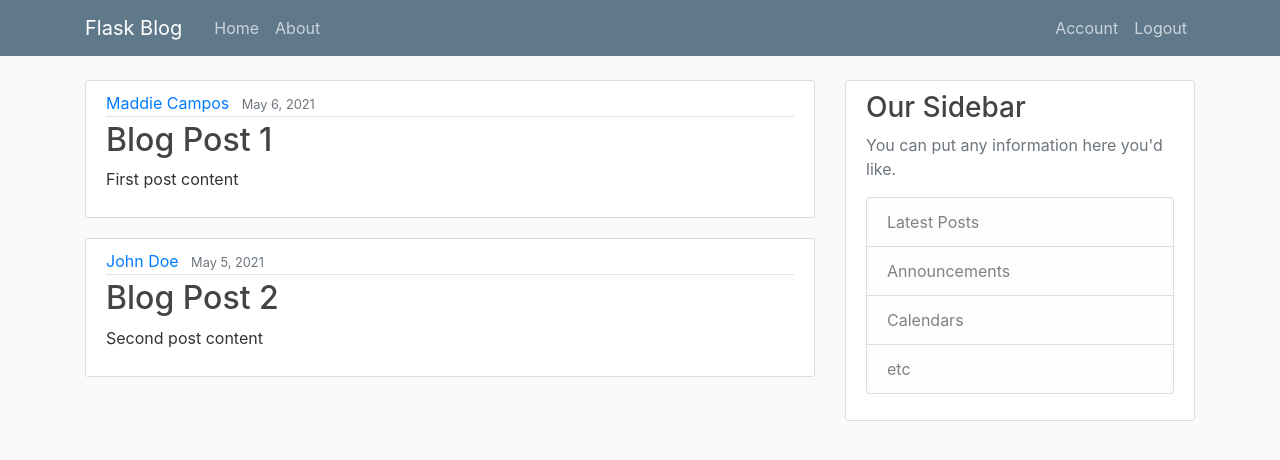
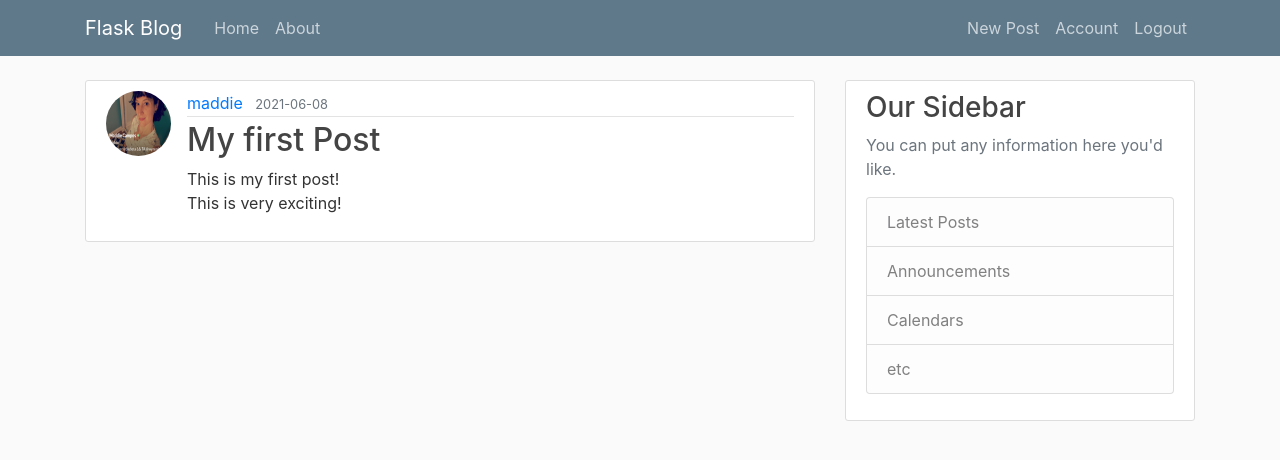
Before and after one commit to Madelene/flask-blog, a Flask app: page / in a window 1280 px wide. Shown: the top 460 px of the page. Run offline with Flask 2, Linux system fonts and the light colour scheme; a user stored in the database is signed in; data comes from the database, SQL or seed files in the repository; both versions use the stored data as it was after the commit; some libraries are stand-ins or nearby versions.

Commit message:
Creates new posts

```diff
--- a/flaskblog/routes.py
+++ b/flaskblog/routes.py
@@ -3,30 +3,15 @@ import secrets
 from PIL import Image
 from flask import flash, redirect, render_template, url_for, request
 from flaskblog import app, db, bcrypt
-from flaskblog.forms import LoginForm, RegistrationForm, UpdateAccountForm
+from flaskblog.forms import LoginForm, RegistrationForm, UpdateAccountForm, PostForm
 from flaskblog.models import Post, User
 from flask_login import login_user, current_user, logout_user, login_required
-
-
-posts = [
-    {
-        'author': 'Maddie Campos',
-        'title': 'Blog Post 1',
-        'content': 'First post content',
-        'date_posted': 'May 6, 2021'
-    },
-    {
-        'author': 'John Doe',
-        'title': 'Blog Post 2',
-        'content': 'Second post content',
-        'date_posted': 'May 5, 2021'
-    }
-]
 
 
 @app.route('/')
 @app.route('/home')
 def home():
+    posts = Post.query.all()
     return render_template('home.html', posts=posts)
 
 
@@ -107,3 +92,17 @@ def account():
     image_file = url_for('static', filename='profile_pics/' + current_user.image_file)
     return render_template('account.html', title='Account',
                            image_file=image_file, form=form)
+
+
+@app.route('/post/new', methods=['GET', 'POST'])
+@login_required
+def new_post():
+    form = PostForm()
+    if form.validate_on_submit():
+        post = Post(title=form.title.data, content=form.content.data,
+                    author=current_user)
+        db.session.add(post)
+        db.session.commit()
+        flash('Your post has been created!', 'success')
+        return redirect(url_for('home'))
+    return render_template('create_post.html', title='New Post', form=form)
--- a/flaskblog/templates/home.html
+++ b/flaskblog/templates/home.html
@@ -2,10 +2,11 @@
 {% block content %}
     {% for post in posts %}
         <article class="media content-section">
+          <img class="rounded-circle article-img" src="{{ url_for('static', filename='profile_pics/' + post.author.image_file)}}">
           <div class="media-body">
             <div class="article-metadata">
-              <a class="mr-2" href="#">{{ post.author }}</a>
-              <small class="text-muted">{{ post.date_posted }}</small>
+              <a class="mr-2" href="#">{{ post.author.username }}</a>
+              <small class="text-muted">{{ post.date_posted.strftime('%Y-%m-%d') }}</small>
             </div>
             <h2><a class="article-title" href="#">{{ post.title }}</a></h2>
             <p class="article-content">{{ post.content }}</p>
--- a/flaskblog/templates/layout.html
+++ b/flaskblog/templates/layout.html
@@ -34,6 +34,7 @@
             <!-- Navbar Right Side -->
             <div class="navbar-nav">
               {% if current_user.is_authenticated %}
+                <a class="nav-item nav-link" href="{{ url_for('new_post') }}">New Post</a>
                 <a class="nav-item nav-link" href="{{ url_for('account') }}">Account</a>
                 <a class="nav-item nav-link" href="{{ url_for('logout') }}">Logout</a>
               {% else %}
```
Also changed, not shown: flaskblog/forms.py (+7 -1 lines), flaskblog/templates/create_post.html (added, +40 -0 lines), flaskblog/site.db.
